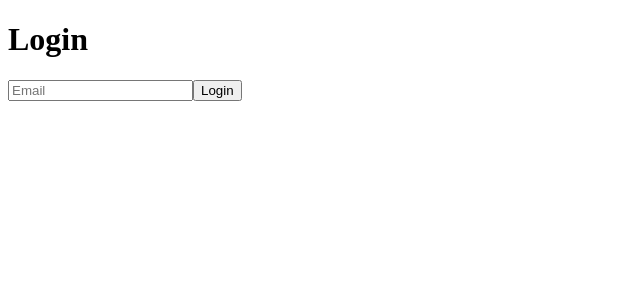
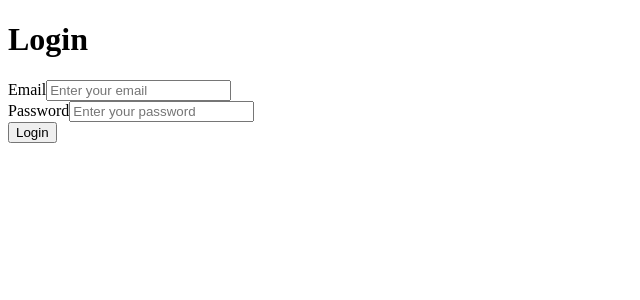
Before and after one commit to EseSx/taskFlow, a Vue app in the folder client/: page /login in a window 1280 px wide. Shown: the top 300 px of the page, without its empty margins (0-640 px from the left). Built offline with nearby package versions, Linux system fonts and the light colour scheme; the HTML template or start-up script is replaced by a standard one.

Commit message:
feat: implement login form validation

```diff
--- a/client/src/views/Login.vue
+++ b/client/src/views/Login.vue
@@ -4,33 +4,64 @@ import { useRouter } from 'vue-router'
 
 import { useAuthStore } from '@/stores/auth'
 
-const email = ref('')
-
 const router = useRouter()
 
 const authStore = useAuthStore()
 
+const email = ref('')
+const password = ref('')
+
+const error = ref('')
+
 const handleLogin = () => {
-  if (!email.value) return
+  error.value = ''
+
+  if (!email.value || !password.value) {
+    error.value = 'All fields are required'
+
+    return
+  }
 
   authStore.login(email.value)
 
   router.push('/dashboard')
-} // Maneja el proceso de inicio de sesión verificando que se haya ingresado un correo electrónico, llamando a la función de inicio de sesión del store de autenticación con el correo electrónico proporcionado y redirigiendo al usuario al dashboard después de iniciar sesión
+}
 </script>
 
 <template>
   <div>
     <h1>Login</h1>
 
+    <form @submit.prevent="handleLogin">
+
+      <div>
+        <label>Email</label>
+
         <input
           v-model="email"
           type="email"
-      placeholder="Email"
+          placeholder="Enter your email"
         />
+      </div>
 
-    <button @click="handleLogin">
+      <div>
+        <label>Password</label>
+
+        <input
+          v-model="password"
+          type="password"
+          placeholder="Enter your password"
+        />
+      </div>
+
+      <p v-if="error">
+        {{ error }}
+      </p>
+
+      <button type="submit">
         Login
       </button>
+
+    </form>
   </div>
 </template>
```
Lines whose indentation alone changed are shown as unchanged.
